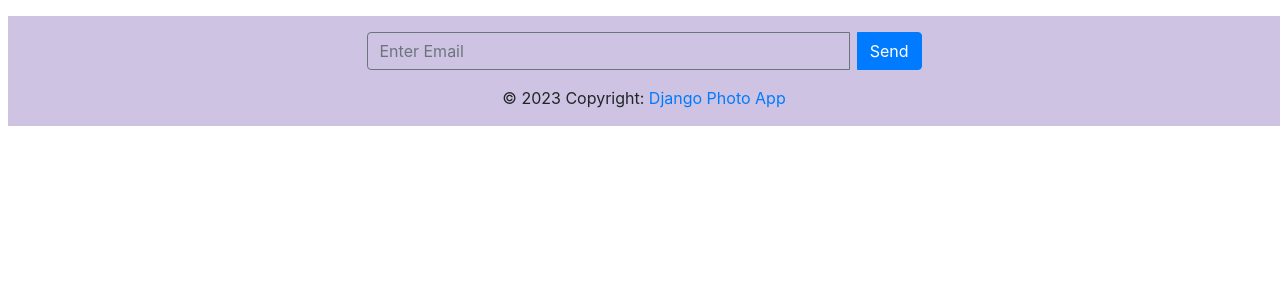
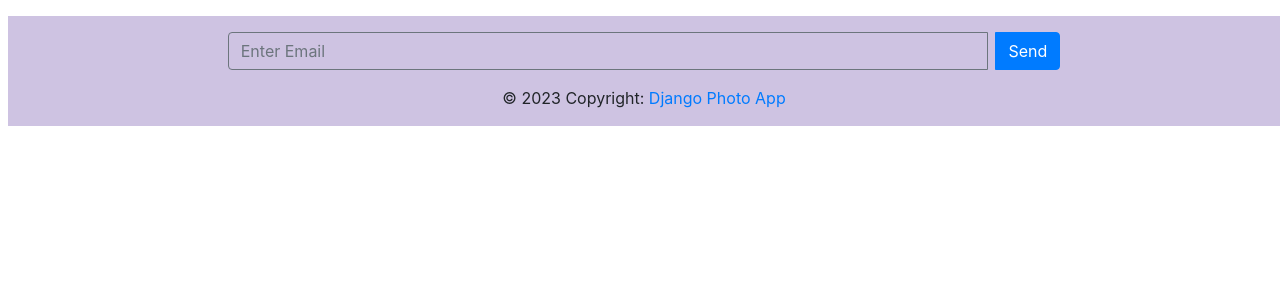
Before and after one commit to XTrialAndTest/Photo-app-Django-, a Django app: page / in a window 1280 px wide. Shown: the part 56-356 px from the top of the page. Run offline with Django 4.2, Linux system fonts and the light colour scheme; data that the repository does not hold is empty; parts of the project's set-up code (start-up, migrations or seed data) failed here and were passed over; some libraries are stand-ins or nearby versions.

Commit message:
boostrap

```diff
--- a/photo/templates/footer.html
+++ b/photo/templates/footer.html
@@ -8,7 +8,7 @@
       <div class="email"><div class="container">
 
   <div>
-   <form action="{% url 'email' %}" method="post" class="footer-subscribe w-50 mx-auto ">
+   <form action="{% url 'email' %}" method="post" class="footer-subscribe w-75 mx-auto ">
             {% csrf_token %}
             <div class="input-group mb-3">
               <input type="email" name="email" class="form-control mr-2 border-secondary text-white bg-transparent" required placeholder="Enter Email" aria-label="Enter Email" aria-describedby="button-addon2">
```
